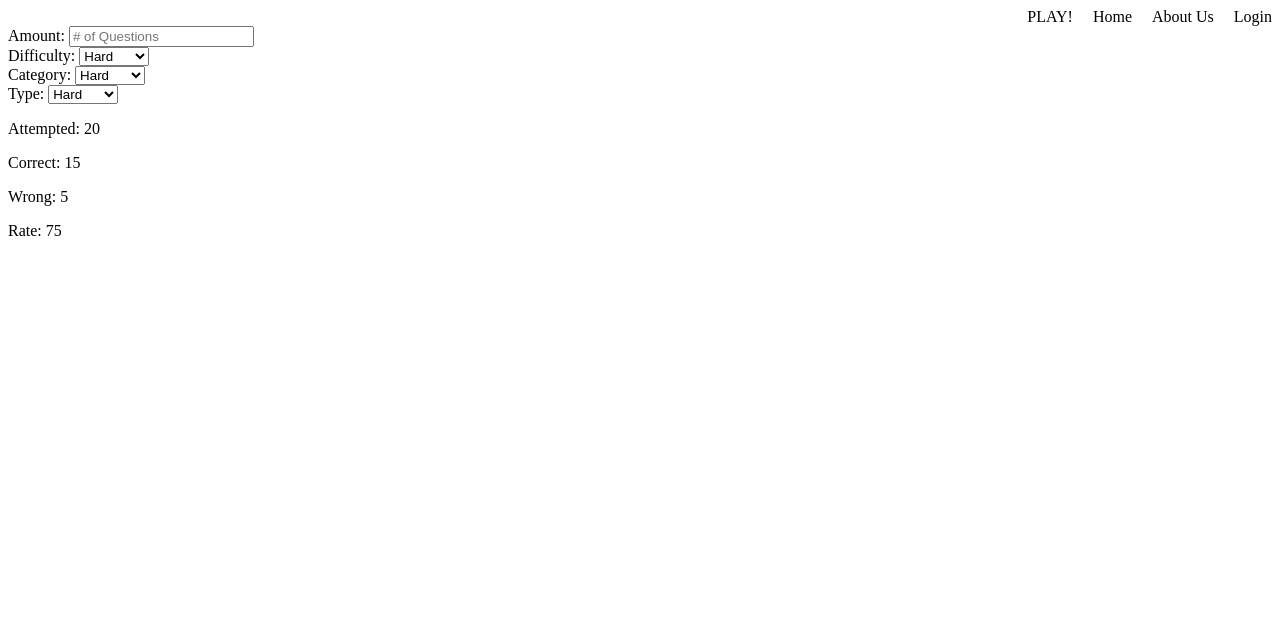
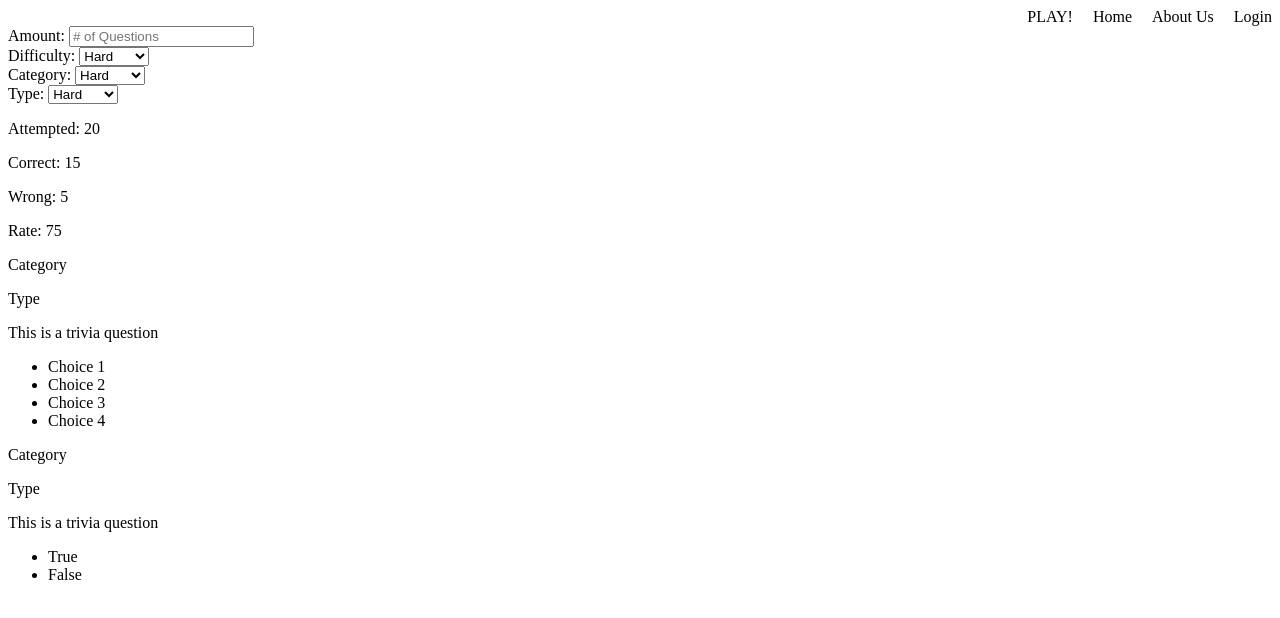
Before and after one commit to AntCannon/trivia-io, a React (Vite) app: page / in a window 1280 px wide. Shown: the top 618 px of the page. Built offline with nearby package versions, Linux system fonts and the light colour scheme.

Commit message:
add question trivia

```diff
--- a/src/App.jsx
+++ b/src/App.jsx
@@ -3,6 +3,7 @@ import { useState } from 'react'
 import Nav from './components/Nav.jsx'
 import Filters from './components/Filters.jsx'
 import Stats from './components/Stats.jsx'
+import Questions from './components/Questions.jsx'
 
 function App() {
 
@@ -11,6 +12,7 @@ function App() {
       <Nav />
       <Filters />
       <Stats />
+      <Questions />
     </>
   )
 }
--- /dev/null
+++ b/src/components/Questions.jsx
@@ -0,0 +1,29 @@
+import "./Questions.css"
+
+export default function Questions() {
+
+  return (
+    <section className="questions-container">
+      <article className="question">
+        <p>Category</p>
+        <p>Type</p>
+        <p>This is a trivia question</p>
+        <ul className="choices">
+          <li>Choice 1</li>
+          <li>Choice 2</li>
+          <li>Choice 3</li>
+          <li>Choice 4</li>
+        </ul>
+      </article>
+      <article className="question">
+        <p>Category</p>
+        <p>Type</p>
+        <p>This is a trivia question</p>
+        <ul className="choices">
+          <li>True</li>
+          <li>False</li>
+        </ul>
+      </article>
+    </section>
+  )
+}
```
Also changed, not shown: src/components/Questions.css (added).
